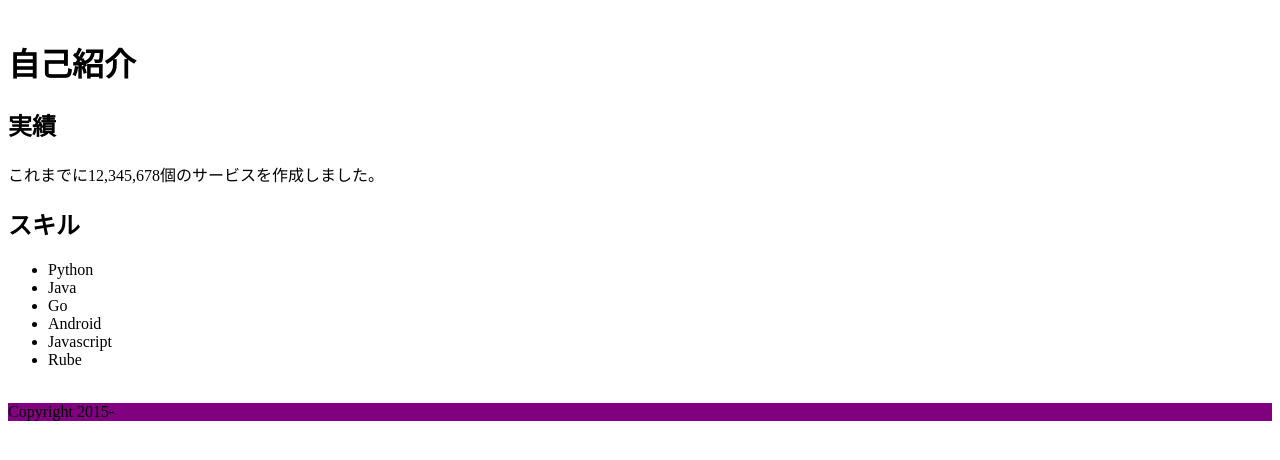
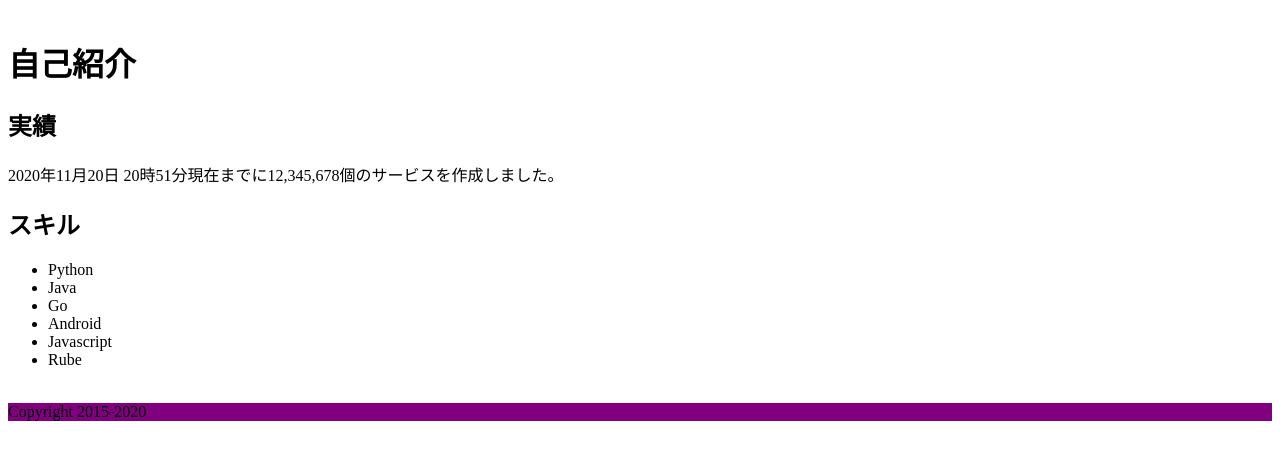
Before and after one commit to gotojapan2017/django_website2, a Django app: page /about/ in a window 1280 px wide. Shown: the part 32-492 px from the top of the page. Run offline with Django 3.2, Linux system fonts and the light colour scheme.

Commit message:
edit about.html, _footer.html

```diff
--- a/django_website2/settings.py
+++ b/django_website2/settings.py
@@ -107,7 +107,7 @@ AUTH_PASSWORD_VALIDATORS = [
 
 LANGUAGE_CODE = 'en-us'
 
-TIME_ZONE = 'UTC'
+TIME_ZONE = 'Asia/Tokyo' #UTC
 
 USE_I18N = True
 
--- a/website/templates/_footer.html
+++ b/website/templates/_footer.html
@@ -1,3 +1,3 @@
 <div class="footer">
-    Copyright 2015-
+    Copyright 2015-{% now "Y" %}
 </div>
--- a/website/templates/about.html
+++ b/website/templates/about.html
@@ -4,7 +4,7 @@
 {% block main %}
 <h1>自己紹介</h1>
 <h2>実績</h2>
-<p>これまでに{{ num_service|intcomma }}個のサービスを作成しました。</p>
+<p>{% now "Y年m月d日 H時i分" %}現在までに{{ num_service|intcomma }}個のサービスを作成しました。</p>
 <h2>スキル</h2>
 <ul>
     {% for skill in skills %}
--- a/website/views.py
+++ b/website/views.py
@@ -5,7 +5,7 @@ class IndexView(TemplateView):
 
     def get_context_data(self):
         ctxt = super().get_context_data()
-        ctxt["username"] = ""
+        ctxt["username"] = "Phuoc"
         return ctxt
 
 class AboutView(TemplateView):
```
